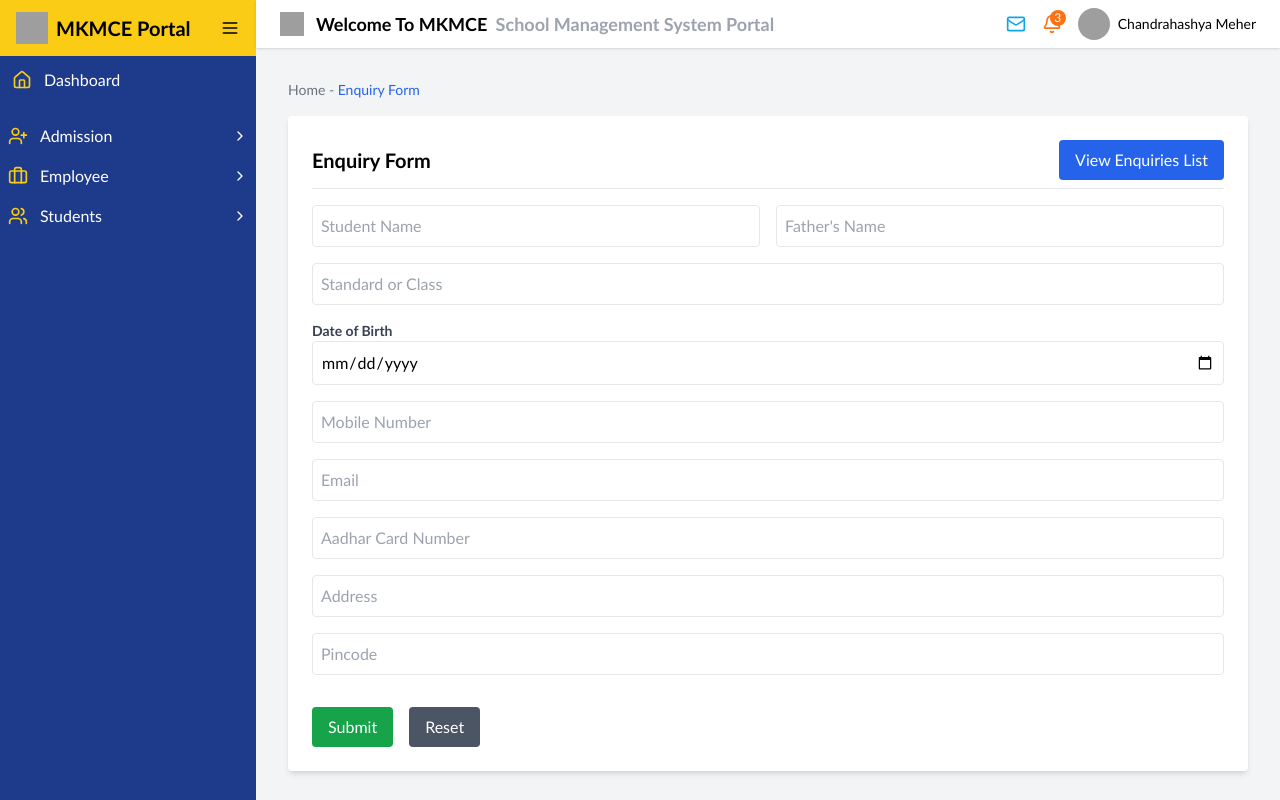
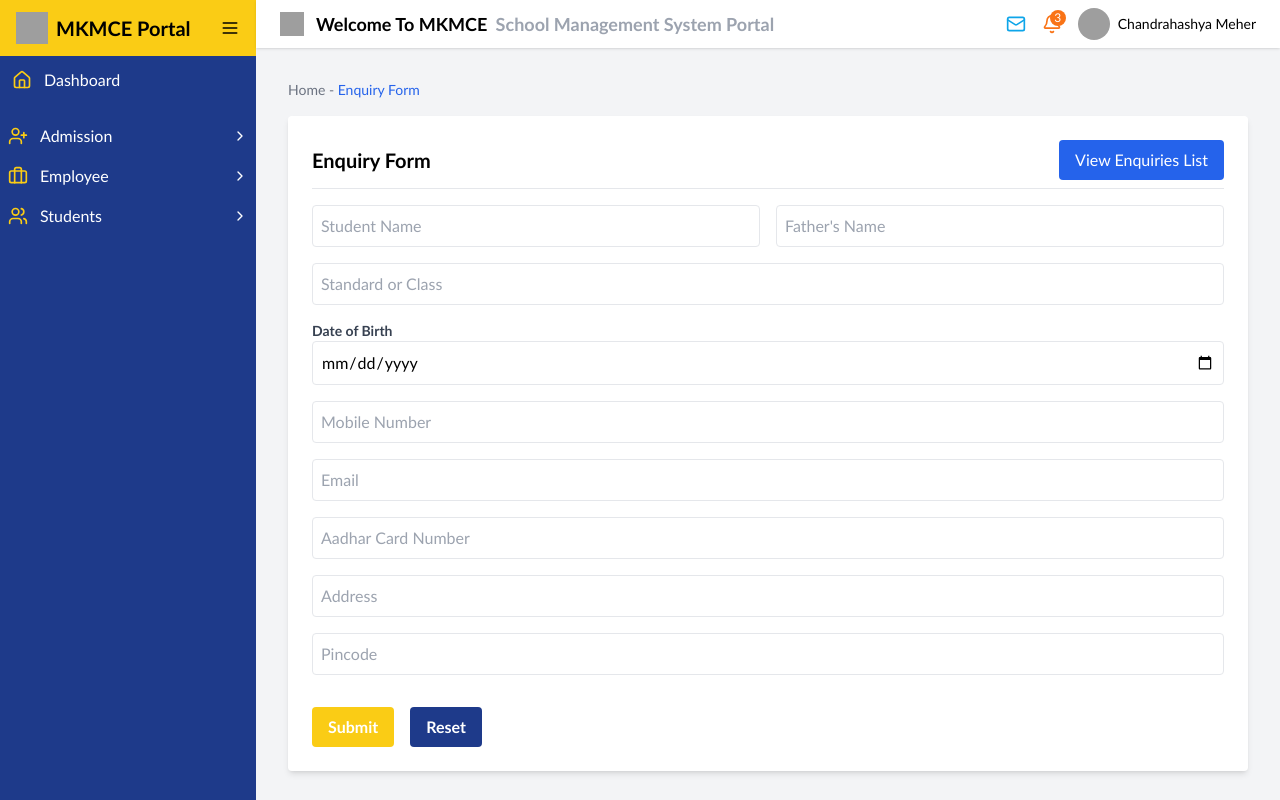
Before and after one commit to Tarunmeher/mkmce-client, a React (Vite) app: page /admission/enquiry in a window 1280 px wide. Built offline with nearby package versions, Linux system fonts and the light colour scheme; grey boxes are pictures that could not be loaded.

Commit message:
keep similar ui

```diff
--- a/src/Portal/Admission/Enquiry.jsx
+++ b/src/Portal/Admission/Enquiry.jsx
@@ -199,14 +199,14 @@ const Enquiry = () => {
 				<div className="flex flex-wrap gap-4 pt-4">
 					<button
 						type="submit"
-						className="bg-green-600 text-white px-4 py-2 rounded"
+						className="bg-yellow-400 px-4 py-2 rounded text-white font-semibold"
 					>
 						Submit
 					</button>
 					<button
 						type="button"
 						onClick={handleReset}
-						className="bg-gray-600 text-white px-4 py-2 rounded"
+						className="bg-blue-900 px-4 py-2 rounded text-white font-semibold"
 					>
 						Reset
 					</button>
--- a/src/Portal/Employee/AddEmployee.jsx
+++ b/src/Portal/Employee/AddEmployee.jsx
@@ -187,7 +187,7 @@ const AddTeacher = () => {
                     </div>
 
                     <div className="mt-6 flex gap-4">
-                        <button type="submit" className={`${portalinfo.bgColor} text-black px-6 py-2 rounded hover:bg-yellow-500`}>Save</button>
+                        <button type="submit" className={`${portalinfo.bgColor} text-white px-6 py-2 rounded hover:bg-yellow-500`}>Save</button>
                         <button type="button" onClick={handleReset} className={`${portalinfo.bgColor_2}text-white px-6 py-2 rounded hover:bg-blue-800`}>Reset</button>
                     </div>
                 </form>
```
